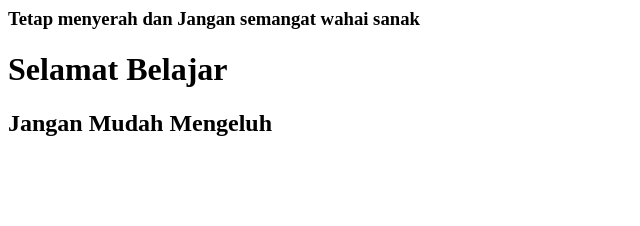
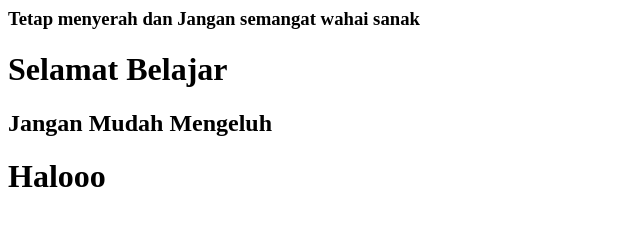
Before and after one commit to Dyy2001/BPWL-ALDY, a plain HTML site: page index.html in a window 1280 px wide. Shown: the whole page, without its empty margins (0-640 px from the left). Drawn offline with Linux system fonts and the light colour scheme.

Commit message:
Update index.html

```diff
--- a/index.html
+++ b/index.html
@@ -2,4 +2,5 @@
     <h3>Tetap menyerah dan Jangan semangat wahai sanak</h3>
     <h1>Selamat Belajar</h1>
     <h2>Jangan Mudah Mengeluh</h2>
+    <h1>Halooo</h1>
 </html>
```
